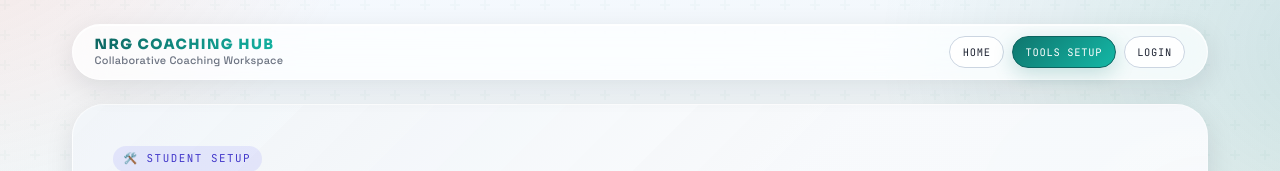
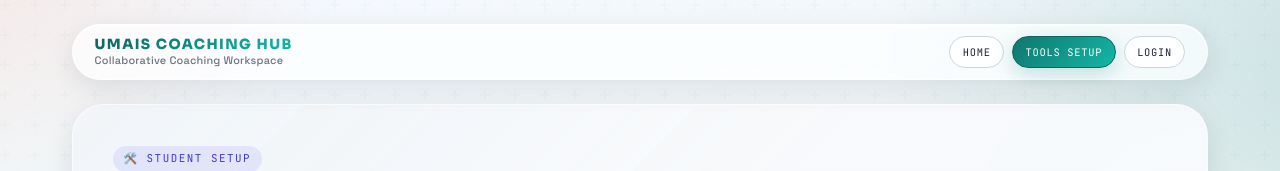
Before and after one commit to umais-developer/nrg-coaching-hub, a React (Vite) app: page /tools-setup in a window 1280 px wide. Shown: the top 171 px of the page. Built offline with nearby package versions, Linux system fonts and the light colour scheme.

Commit message:
chore: rename NRG Coaching Hub to Umais Coaching Hub

```diff
--- a/index.html
+++ b/index.html
@@ -3,7 +3,7 @@
   <head>
     <meta charset="UTF-8" />
     <meta name="viewport" content="width=device-width, initial-scale=1.0" />
-    <title>NRG Coaching Hub</title>
+    <title>Umais Coaching Hub</title>
     <script>
       (function (l) {
         if (l.search[1] === "/") {
--- a/public/404.html
+++ b/public/404.html
@@ -2,7 +2,7 @@
 <html>
   <head>
     <meta charset="utf-8" />
-    <title>NRG Coaching Hub</title>
+    <title>Umais Coaching Hub</title>
     <script>
       const pathSegmentsToKeep = 0;
       const l = window.location;
--- a/src/components/AppNav.jsx
+++ b/src/components/AppNav.jsx
@@ -72,7 +72,7 @@ export default function AppNav() {
     <nav className="app-nav navbar navbar-expand-lg mb-4">
       <div className="container-fluid">
         <span className="navbar-brand d-flex flex-column lh-sm">
-          <span className="brand-title">NRG Coaching Hub</span>
+          <span className="brand-title">Umais Coaching Hub</span>
           <span className="brand-subtitle">Collaborative Coaching Workspace</span>
         </span>
         <button
```
Also changed, not shown: 1 other file (tests, documents, lock files or other folders).
